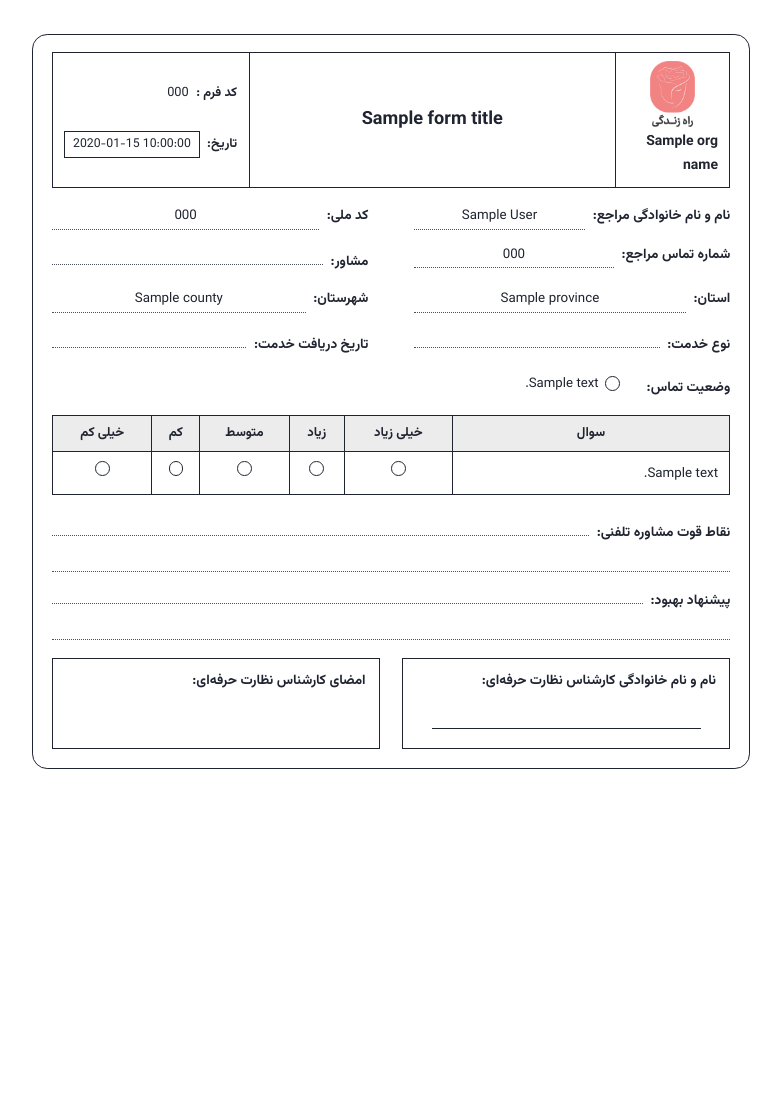
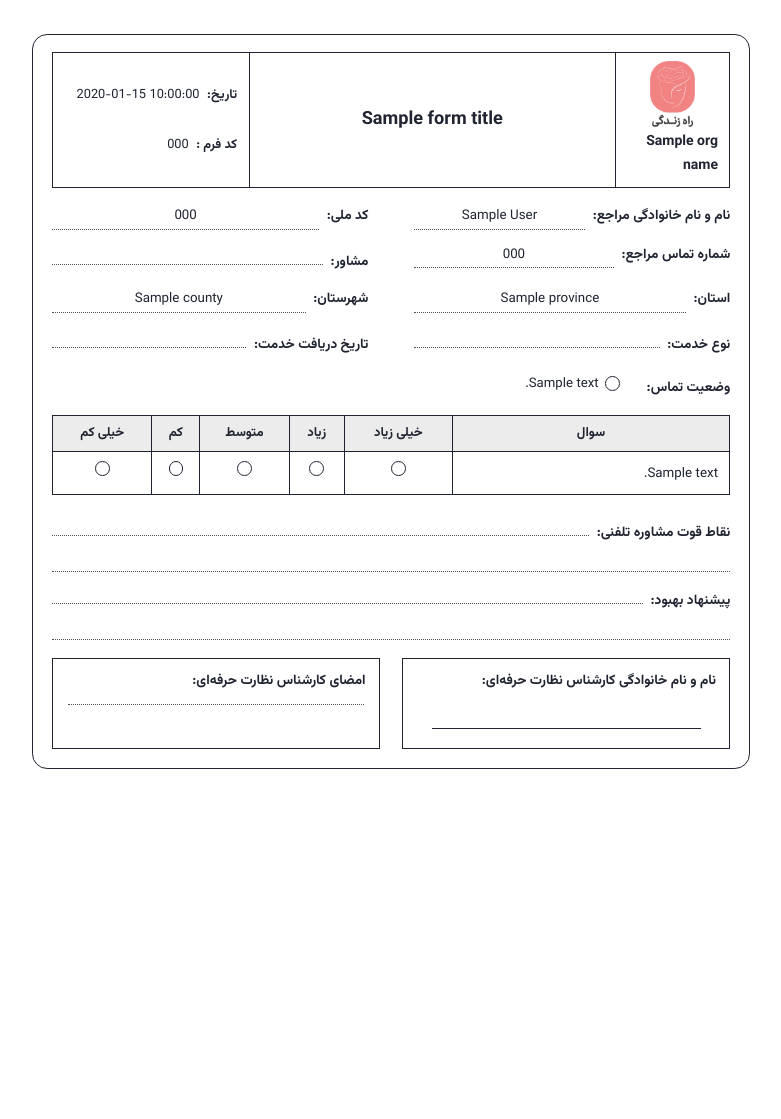
Before and after one commit to samaneh-IT-rose/survey-system, a FastAPI app: template app/templates/sheet.html in a window 1280 px wide. Shown: the whole page, without its empty margins (492-1273 px from the left). Run offline with FastAPI, Linux system fonts and the light colour scheme; the template is opened without the code that fills it: most values are stand-ins (such as "Sample title", 1, 10 or a date in 2020); lists and menus that the app fills with data are empty.

Commit message:
رفع ۴ ایراد کاربر: ۱) تیک‌های رکوردهای قدیمی بعد از همگام‌سازی الگو نمایش داده نمی‌شدند — تطبیق پایدار با متن snapshot سؤال و وضعیت تماس (چاپ + فرم ویرایش) ۲) نقطه‌چین دقیقاً وسط کادر امضا ۳) فونت B Zar / B Titr مطابق فایل نمونه با fallback وزیرمتن ۴) تاریخ بالا و کد فرم پایین بدون کادر اضافه — v1.0.7

```diff
--- a/app/config.py
+++ b/app/config.py
@@ -8,7 +8,7 @@ BASE_DIR = Path(__file__).resolve().parent.parent  # survey-system/
 APP_TITLE = "سامانه فرم نظرسنجی تلفنی"
 # نسخهٔ برنامه — در فوتر صفحهٔ ورود و در healthz نمایش داده می‌شود تا
 # بعد از هر به‌روزرسانی بتوان مطمئن شد نسخهٔ جدید واقعاً روی سرور است
-APP_VERSION = "1.0.6"
+APP_VERSION = "1.0.7"
 ORG_NAME = os.environ.get("SURVEY_ORG_NAME", "راه زندگی")
 LOGO_URL = os.environ.get("SURVEY_LOGO_URL", "/app/static/logo/logo.png")
 
--- a/app/templates/form.html
+++ b/app/templates/form.html
@@ -78,7 +78,7 @@
         </thead>
         <tbody>
           {% for q in questions %}
-          <tr>
+          <tr data-qtext="{{ q.text }}">
             <th scope="row">{{ q.text }}</th>
             {% for label in ["خیلی زیاد", "زیاد", "متوسط", "کم", "خیلی کم"] %}
             <td>
@@ -102,7 +102,7 @@
     <div class="radiolist" id="contactList">
       {% for c in contact_options %}
       <label class="tickline">
-        <input type="radio" name="contact_option_id" value="{{ c.id }}" data-requires="{{ 1 if c.requires_answers else 0 }}">
+        <input type="radio" name="contact_option_id" value="{{ c.id }}" data-requires="{{ 1 if c.requires_answers else 0 }}" data-ctext="{{ c.text }}">
         <span>{{ c.text }}</span>
       </label>
       {% else %}
--- a/app/templates/sheet.html
+++ b/app/templates/sheet.html
@@ -30,13 +30,19 @@
     html, body { background: #ffffff; }
 
     body {
-      font-family: "Vazirmatn", Tahoma, Arial, sans-serif;
+      font-family: "B Zar", "BZar", "Vazirmatn", Tahoma, Arial, sans-serif;
       color: var(--ink);
       width: 210mm;
       min-height: 296mm;
       padding: 9mm 10mm 7mm;
       font-size: 10.3pt;
       line-height: 1.75;
+    }
+
+    /* متن‌های پررنگ با B Zar Bold — اگر روی سرور نصب بود، از نسخهٔ واقعی بولد استفاده می‌شود */
+    b, .info .f b, .head .cell-meta .row b, .contacts > b, .notes .row b,
+    .signs .s .lbl, table.sheet thead th {
+      font-family: "B Zar Bold", "BZar", "B Zar", "Vazirmatn", Tahoma, Arial, sans-serif;
     }
 
     bdi, .num { direction: ltr; unicode-bidi: isolate; }
@@ -59,17 +65,14 @@
     .head .cell-logo img { height: 17.5mm; width: auto; object-fit: contain; }
     .head .cell-logo .brand { font-size: 10.5pt; font-weight: 700; margin-top: 0.6mm; }
 
-    .head .cell-title h1 { font-size: 13.6pt; font-weight: 700; text-align: center; line-height: 1.5; }
+    .head .cell-title h1 {
+      font-family: "B Titr", "BTitr", "B Zar Bold", "B Zar", "Vazirmatn", Tahoma, Arial, sans-serif;
+      font-size: 13.6pt; font-weight: 700; text-align: center; line-height: 1.5;
+    }
 
     .head .cell-meta { justify-content: space-evenly; gap: 1.6mm; }
     .head .cell-meta .row { display: flex; align-items: baseline; gap: 2mm; font-size: 9.6pt; width: 100%; }
     .head .cell-meta .row b { white-space: nowrap; }
-    /* کادر کوچک دور تاریخ — مانند نمونه */
-    .head .cell-meta .dbox {
-      flex: 1; border: var(--line-w) solid var(--ink); padding: 0.4mm 1.5mm;
-      text-align: center; font-size: 9.2pt; min-height: 6.2mm;
-      display: inline-flex; align-items: center; justify-content: center;
-    }
 
     /* ---------- مشخصات مراجع — دو ستون، برچسب + خط نقطه‌چین ---------- */
     .info { display: grid; grid-template-columns: 1fr 1fr; gap: 3.4mm 12mm; margin-top: 4.2mm; }
@@ -110,9 +113,14 @@
 
     /* ---------- امضاها — دو کادر کنار هم، بدون عنوان بخش ---------- */
     .signs { display: flex; gap: 6mm; margin-top: 5mm; }
-    .signs .s { flex: 1; border: var(--line-w) solid var(--ink); padding: 2.6mm 3.5mm; min-height: 24mm; }
+    .signs .s { flex: 1; border: var(--line-w) solid var(--ink); padding: 2.6mm 3.5mm; min-height: 24mm; position: relative; }
     .signs .s .lbl { font-weight: 700; font-size: 10.2pt; }
     .signs .s .nameline { border-bottom: var(--line-w) solid var(--ink); height: 7mm; margin: 2.5mm 4mm 0; }
+    /* نقطه‌چین امضا — دقیقاً وسط کادر از نظر ارتفاع */
+    .signs .s .dotline {
+      position: absolute; left: 4mm; right: 4mm; top: 50%;
+      border-bottom: var(--line-w) dotted var(--line);
+    }
 
     /* دکمهٔ چاپ فقط در نمای مرورگر */
     .printbar { position: fixed; top: 12px; left: 12px; z-index: 9; display: flex; gap: 8px; }
@@ -149,8 +157,8 @@
         <h1>{{ form_title }}</h1>
       </div>
       <div class="cell cell-meta">
+        <div class="row"><b>تاریخ:</b><span class="num">{{ record.survey_date_jalali }}</span></div>
         <div class="row"><b>کد فرم :</b><span class="num">{% if form_code %}{{ form_code }}{% endif %}</span></div>
-        <div class="row"><b>تاریخ:</b><span class="dbox"><span class="num">{{ record.survey_date_jalali }}</span></span></div>
       </div>
     </div>
 
@@ -171,7 +179,7 @@
       <b>وضعیت تماس:</b>
       {% for c in contact_options %}
       <span class="c">
-        <i class="circ{% if record.contact_option and record.contact_option.id == c.id %} sel{% endif %}"></i>{{ c.text }}
+        <i class="circ{% if record.contact_option and (record.contact_option.id == c.id or record.contact_option.text == c.text) %} sel{% endif %}"></i>{{ c.text }}
       </span>
       {% endfor %}
     </div>
@@ -221,6 +229,7 @@
       </div>
       <div class="s">
         <div class="lbl">امضای کارشناس نظارت حرفه‌ای:</div>
+        <div class="dotline"></div>
       </div>
     </div>
 
```
Also changed, not shown: app/services/sheet.py (+13 -2 lines), app/static/js/form.js (+10 -0 lines).
